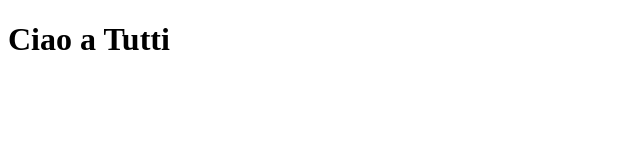
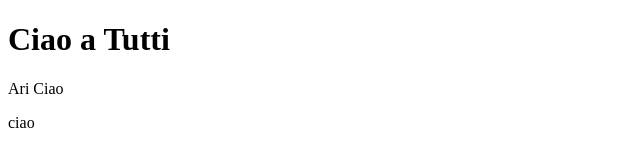
Before and after one commit to Andrearusso94/test, a plain HTML site: page index.html in a window 1280 px wide. Shown: the full height of the page, 0-640 px from the left. Drawn offline with Linux system fonts and the light colour scheme.

Commit message:
aggiunto paragrafo

```diff
--- a/index.html
+++ b/index.html
@@ -8,5 +8,8 @@
 </head>
 <body>
     <h1>Ciao a Tutti</h1>
+
+    <p> Ari Ciao</p>
+    <p> ciao</p>
 </body>
 </html>
```
